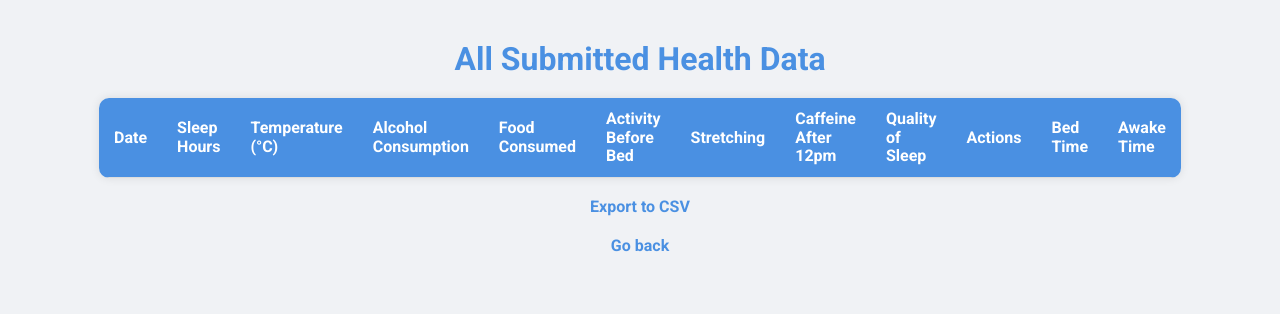
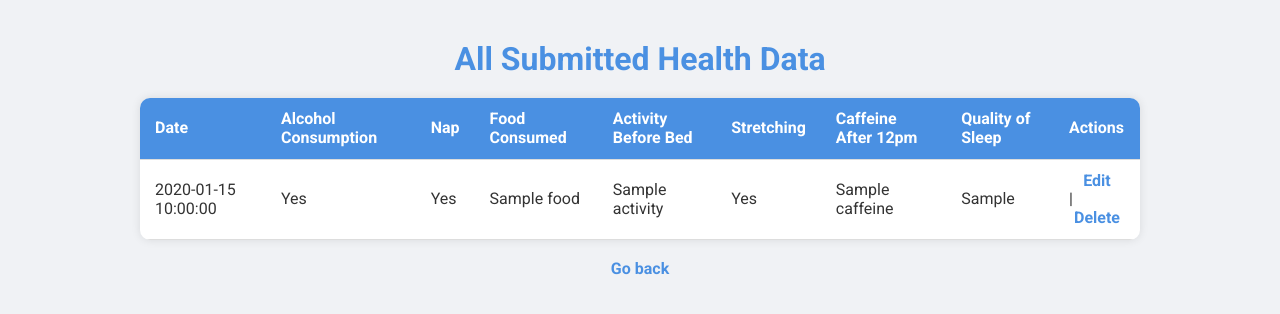
Before and after one commit to JPoirier55/sleeptracking, a Flask app: page /data in a window 1280 px wide. Shown: the top 314 px of the page. Run offline with Flask 3, Linux system fonts and the light colour scheme; a database or web service that is not in the repository returns one stand-in record (values such as "Sample title"); data that the repository does not hold is empty; parts of the project's set-up code (start-up, migrations or seed data) failed here and were passed over; some libraries are stand-ins or nearby versions.

Commit message:
Get it twerkin

```diff
--- a/alembic/versions/754fb9105b59_create_manual_data_table.py
+++ b/alembic/versions/754fb9105b59_create_manual_data_table.py
@@ -32,4 +32,4 @@ def upgrade() -> None:
     )
 
 def downgrade() -> None:
-    op.drop_table('activity_raw')
+    op.drop_table('manual_sleep_data')
--- a/app.py
+++ b/app.py
@@ -1,38 +1,53 @@
 import csv
 from flask import Flask, render_template, request, redirect, url_for, send_file
 import sqlite3
+import psycopg2
+import json
+from psycopg2.extras import RealDictCursor
 
 app = Flask(__name__)
 
 
-# nap
-# workout
-#
+# add get off
 
+def run_postgres_query(sql, data):
+    connection = psycopg2.connect(
+        host="192.168.1.20",
+        database="fitbit",
+        user="fitbit",
+        password="password",
+        port=5435
+    )
+    cursor = connection.cursor(cursor_factory=RealDictCursor)
+
+    cursor.execute(sql, data)
+    records = None
+    if 'SELECT' in sql:
+        records = cursor.fetchall()
+    connection.commit()
+
+    cursor.close()
+    return records
 
 @app.route('/', methods=['GET', 'POST'])
 def index():
     if request.method == 'POST':
-        # Get data from the form
         date = request.form['date']
-        sleep_hours = request.form['sleep_hours']
-        temperature = request.form['temperature']
-        alcohol = request.form.get('alcohol', 'No')  # Defaults to 'No' if not checked
-        food = request.form['food']
+        nap = request.form.get('nap', 'No')
+        alcohol = request.form.get('alcohol', 'No')
+        food = request.form.get('food', 'none')
         activity = request.form['activity']
-        stretching = request.form.get('stretching', 'No')  # Defaults to 'No' if not checked
+        stretching = request.form.get('stretching', 'No')
         caffeine = request.form['caffeine']
         sleep_quality = request.form['sleep_quality']
-        bedtime = request.form['bedtime']
-        awaketime = request.form['awaketime']
 
-        # Save data to the database
-        conn = sqlite3.connect('health_data.db')
-        c = conn.cursor()
-        c.execute('''INSERT INTO health_data (date, sleep_hours, temperature, alcohol, food, activity, stretching, caffeine, sleep_quality, bedtime, awaketime)
-                     VALUES (?, ?, ?, ?, ?, ?, ?, ?, ?, ?, ?)''', (date, sleep_hours, temperature, alcohol, food, activity, stretching, caffeine, sleep_quality, bedtime, awaketime))
-        conn.commit()
-        conn.close()
+        data = (date, nap, alcohol, food, activity, stretching, caffeine, sleep_quality)
+
+        sql = f"""
+        INSERT INTO manual_sleep_data (date, nap, alcohol, food, activity, stretching, caffeine, sleep_quality)
+        VALUES (%s, %s, %s, %s, %s, %s, %s, %s);
+        """
+        run_postgres_query(sql, data)
 
         return redirect(url_for('data'))
 
@@ -40,90 +55,73 @@ def index():
 
 @app.route('/data', methods=['GET'])
 def data():
-    # Retrieve data from the database
-    conn = sqlite3.connect('health_data.db')
-    c = conn.cursor()
-    c.execute('''SELECT id, date, sleep_hours, temperature, alcohol, food, activity, stretching, caffeine, sleep_quality, bedtime, awaketime FROM health_data''')
-    records = c.fetchall()
-    conn.close()
-
-    # Render the data page
+    sql = """SELECT id, date, nap, alcohol, food, activity, stretching, caffeine, sleep_quality FROM manual_sleep_data"""
+    records = run_postgres_query(sql, None)
     return render_template('data.html', records=records)
 
 @app.route('/edit/<int:id>', methods=['GET', 'POST'])
 def edit(id):
-    conn = sqlite3.connect('health_data.db')
-    c = conn.cursor()
     if request.method == 'POST':
         # Update the record with the new data
         date = request.form['date']
-        sleep_hours = request.form['sleep_hours']
-        temperature = request.form['temperature']
+        nap = request.form.get('nap', 'No')
         alcohol = request.form.get('alcohol', 'No')
         food = request.form['food']
         activity = request.form['activity']
         stretching = request.form.get('stretching', 'No')
         caffeine = request.form['caffeine']
         sleep_quality = request.form['sleep_quality']
-        bedtime = request.form['bedtime']
-        awaketime = request.form['awaketime']
 
-        c.execute('''UPDATE health_data SET date = ?, sleep_hours = ?, temperature = ?, alcohol = ?, food = ?, activity = ?, stretching = ?, caffeine = ?, sleep_quality = ?, bedtime = ?, awaketime = ? WHERE id = ?''',
-                  (date, sleep_hours, temperature, alcohol, food, activity, stretching, caffeine, sleep_quality, bedtime, awaketime, id))
-        conn.commit()
-        conn.close()
+        sql = """UPDATE manual_sleep_data SET date = %s, nap = %s, alcohol = %s, food = %s, activity = %s, stretching = %s, caffeine = %s, sleep_quality = %s WHERE id = %s"""
+
+        run_postgres_query(sql, (date, alcohol, nap, food, activity, stretching, caffeine, sleep_quality, id))
+
         return redirect(url_for('data'))
     else:
-        # Retrieve the current data for the record to be edited
-        c.execute('''SELECT * FROM health_data WHERE id = ?''', (id,))
-        record = c.fetchone()
-        conn.close()
-        return render_template('edit.html', record=record)
+        sql = """SELECT * FROM manual_sleep_data WHERE id = %s"""
+        record = run_postgres_query(sql, (id,))
+        print(record)
+        return render_template('edit.html', record=record[0])
 
 @app.route('/delete/<int:id>', methods=['GET'])
 def delete(id):
-    # Delete the record from the database
-    conn = sqlite3.connect('health_data.db')
-    c = conn.cursor()
-    c.execute('''DELETE FROM health_data WHERE id = ?''', (id,))
-    conn.commit()
-    conn.close()
+    sql = """DELETE FROM manual_sleep_data WHERE id = %s"""
+    run_postgres_query(sql, (id,))
     return redirect(url_for('data'))
 
-@app.route('/graph', methods=['GET'])
-def graph():
-    # Retrieve data from the database
-    conn = sqlite3.connect('health_data.db')
-    c = conn.cursor()
-    c.execute('''SELECT date, sleep_hours FROM health_data''')
-    records = c.fetchall()
-    conn.close()
+# @app.route('/graph', methods=['GET'])
+# def graph():
+#     # Retrieve data from the database
+#     conn = sqlite3.connect('manual_sleep_data.db')
+#     c = conn.cursor()
+#     c.execute('''SELECT date, sleep_hours FROM manual_sleep_data''')
+#     records = c.fetchall()
+#     conn.close()
 
-    # Prepare data for rendering
-    dates = [record[0] for record in records]
-    sleep_hours = [record[1] for record in records]
+#     # Prepare data for rendering
+#     dates = [record[0] for record in records]
+#     sleep_hours = [record[1] for record in records]
 
-    # Render the graph page
-    return render_template('graph.html', dates=dates, sleep_hours=sleep_hours)
+#     # Render the graph page
+#     return render_template('graph.html', dates=dates, sleep_hours=sleep_hours)
 
-@app.route('/export', methods=['GET'])
-def export():
-    # Export data to CSV
-    conn = sqlite3.connect('health_data.db')
-    c = conn.cursor()
-    c.execute('''SELECT date, sleep_hours, temperature, alcohol, food, activity, stretching, caffeine, sleep_quality, bedtime, awaketime FROM health_data''')
-    records = c.fetchall()
-    conn.close()
+# @app.route('/export', methods=['GET'])
+# def export():
+#     # Export data to CSV
+#     conn = sqlite3.connect('manual_sleep_data.db')
+#     c = conn.cursor()
+#     c.execute('''SELECT date, sleep_hours, temperature, alcohol, food, activity, stretching, caffeine, sleep_quality, bedtime, awaketime FROM manual_sleep_data''')
+#     records = c.fetchall()
+#     conn.close()
 
-    # Define CSV file path
-    csv_file_path = 'health_data.csv'
-    with open(csv_file_path, 'w', newline='') as csvfile:
-        csvwriter = csv.writer(csvfile)
-        csvwriter.writerow(['Date', 'Sleep Hours', 'Temperature', 'Alcohol', 'Food', 'Activity', 'Stretching', 'Caffeine', 'Sleep Quality', 'Bedtime', 'Awaketime'])
-        csvwriter.writerows(records)
+#     # Define CSV file path
+#     csv_file_path = 'manual_sleep_data.csv'
+#     with open(csv_file_path, 'w', newline='') as csvfile:
+#         csvwriter = csv.writer(csvfile)
+#         csvwriter.writerow(['Date', 'Sleep Hours', 'Temperature', 'Alcohol', 'Food', 'Activity', 'Stretching', 'Caffeine', 'Sleep Quality', 'Bedtime', 'Awaketime'])
+#         csvwriter.writerows(records)
 
-    return send_file(csv_file_path, as_attachment=True)
+#     return send_file(csv_file_path, as_attachment=True)
 
 if __name__ == '__main__':
-    init_db()
     app.run(host='0.0.0.0', port=5000)
--- a/templates/data.html
+++ b/templates/data.html
@@ -86,40 +86,36 @@
     <table>
         <tr>
             <th>Date</th>
-            <th>Sleep Hours</th>
-            <th>Temperature (°C)</th>
             <th>Alcohol Consumption</th>
+            <th>Nap</th>
             <th>Food Consumed</th>
             <th>Activity Before Bed</th>
             <th>Stretching</th>
             <th>Caffeine After 12pm</th>
             <th>Quality of Sleep</th>
             <th>Actions</th>
-            <th>Bed Time</th>
-            <th>Awake Time</th>
         </tr>
+        <tbody>
             {% for record in records %}
             <tr>
-            <td>{{ record[1] }}</td>
-            <td>{{ record[2] }}</td>
-            <td>{{ record[3] }}</td>
-            <td>{{ record[4] }}</td>
-            <td>{{ record[5] }}</td>
-            <td>{{ record[6] }}</td>
-            <td>{{ record[7] }}</td>
-            <td>{{ record[8] }}</td>
-            <td>{{ record[9] }}</td>
-            <td>{{ record[10] }}</td>
-            <td>{{ record[11] }}</td>
+                <td>{{ record.date }}</td>
+                <td>{{ 'Yes' if record.alcohol else 'No' }}</td>
+                <td>{{ 'Yes' if record.nap else 'No' }}</td>
+                <td>{{ record.food }}</td>
+                <td>{{ record.activity }}</td>
+                <td>{{ 'Yes' if record.stretching else 'No' }}</td>
+                <td>{{ record.caffeine }}</td>
+                <td>{{ record.sleep_quality }}</td>
                 <td class="actions">
-                <a href="/edit/{{ record[0] }}">Edit</a> |
-                <a href="/delete/{{ record[0] }}"
+                    <a href="/edit/{{ record.id }}">Edit</a> |
+                    <a href="/delete/{{ record.id }}"
                         onclick="return confirm('Are you sure you want to delete this record?');">Delete</a>
                 </td>
             </tr>
             {% endfor %}
+        </tbody>
     </table>
-    <a href="/export">Export to CSV</a>
+    </table>
     <a href="/">Go back</a>
 </body>
 
--- a/templates/result.html
+++ b/templates/result.html
@@ -53,16 +53,12 @@
     <h1>Submitted Health Data</h1>
     <div class="result-container">
         <p><strong>Date:</strong> {{ date }}</p>
-        <p><strong>Sleep Hours:</strong> {{ sleep_hours }}</p>
-        <p><strong>Temperature (°C):</strong> {{ temperature }}</p>
         <p><strong>Alcohol Consumption:</strong> {{ alcohol }}</p>
         <p><strong>Food Consumed:</strong> {{ food }}</p>
         <p><strong>Activity Before Bed:</strong> {{ activity }}</p>
         <p><strong>Stretching:</strong> {{ stretching }}</p>
         <p><strong>Caffeine After 12pm:</strong> {{ caffeine }}</p>
         <p><strong>Sleep Quality:</strong> {{ sleep_quality }}</p>
-        <p><strong>Bed time:</strong> {{ bedtime }}</p>
-        <p><strong>Awake time:</strong> {{ awaketime }}</p>
     </div>
     <a href="/">Go back</a>
 </body>
```
Also changed, not shown: alembic/versions/487507f540a9_caffeien_type_fix.py (added, +39 -0 lines), templates/edit.html (+21 -25 lines), templates/index.html (+3 -10 lines). Lines whose indentation alone changed are shown as unchanged.
